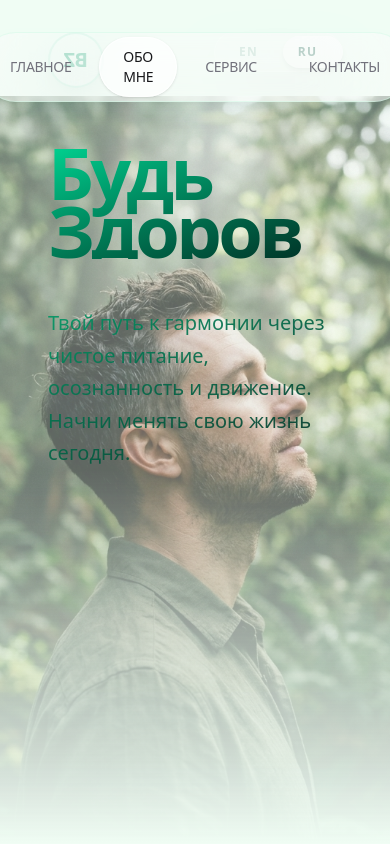
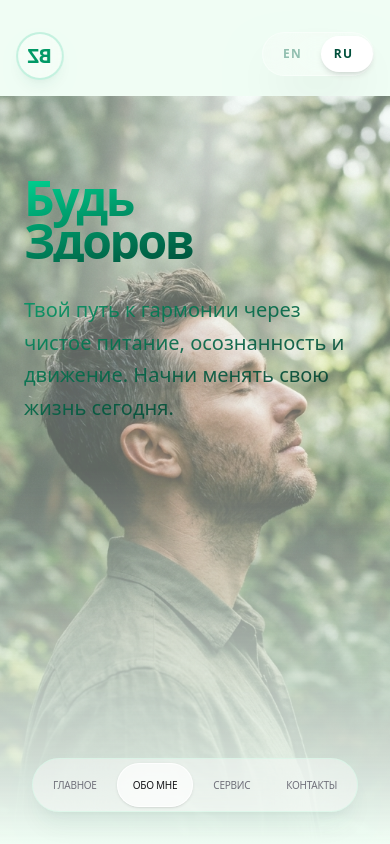
Before and after one commit to Noh-sh/bud-zdorov-, a Next.js app: page /about in a window 390 px wide. Built offline with nearby package versions, Linux system fonts and the light colour scheme; a web font is replaced by a local one.

Commit message:
ispravil v mob versii raspolpozhenie navigatora

```diff
--- a/src/app/[locale]/page.tsx
+++ b/src/app/[locale]/page.tsx
@@ -6,10 +6,10 @@ export default function Home() {
   const t = useTranslations("Home");
 
   return (
-    <div className="flex-1 grid lg:grid-cols-2 lg:items-center p-12 lg:p-24 animate-fade relative overflow-hidden">
+    <div className="flex-1 grid lg:grid-cols-2 lg:items-center px-6 py-20 lg:p-24 animate-fade relative overflow-hidden">
       {/* Text Content */}
       <div className="max-w-4xl animate-slide-up z-10 relative">
-        <h1 className="font-playfair text-7xl lg:text-[11rem] font-black tracking-[-0.05em] leading-[0.8] mb-12 bg-gradient-to-br from-emerald-400 via-emerald-700 to-emerald-950 bg-clip-text text-transparent">
+        <h1 className="font-playfair text-5xl lg:text-[11rem] font-black tracking-[-0.05em] leading-[0.9] lg:leading-[0.8] mb-8 lg:mb-12 bg-gradient-to-br from-emerald-400 via-emerald-700 to-emerald-950 bg-clip-text text-transparent">
           {t("heroTitle1")}<br />{t("heroTitle2")}
         </h1>
         <p className="text-xl lg:text-2xl font-medium max-w-lg leading-relaxed bg-gradient-to-br from-emerald-600 to-emerald-950 bg-clip-text text-transparent opacity-90 font-outfit">
--- a/src/app/[locale]/services/page.tsx
+++ b/src/app/[locale]/services/page.tsx
@@ -50,14 +50,14 @@ function CourseCard({ course, t }: { course: any, t: any }) {
               <div
                 key={tier.id}
                 onClick={(e) => handlePriceSelect(e, tier.id)}
-                className={`text-center p-1.5 lg:p-2 rounded-xl transition-all border ${selectedPrice === tier.id ? "bg-emerald-500/20 border-emerald-400/50 scale-110 shadow-lg shadow-emerald-500/20" : "border-transparent opacity-60 hover:opacity-100 hover:bg-white/5"}`}
+                className={`text-center p-2 lg:p-2 rounded-xl transition-all border min-h-[44px] flex flex-col justify-center ${selectedPrice === tier.id ? "bg-emerald-500/20 border-emerald-400/50 scale-105 lg:scale-110 shadow-lg shadow-emerald-500/20" : "border-transparent opacity-60 hover:opacity-100 hover:bg-white/5"}`}
               >
                 <p className={`text-[8px] lg:text-[9px] uppercase font-black tracking-tighter ${selectedPrice === tier.id ? "text-white" : "text-emerald-300"}`}>{tier.label}</p>
                 <p className="text-[11px] lg:text-sm font-black font-playfair">{tier.price}</p>
               </div>
             ))}
           </div>
-          <button onClick={handleBuy} className="px-3 py-2 lg:px-4 lg:py-2 bg-emerald-500 text-white text-[9px] lg:text-[10px] font-black uppercase tracking-widest rounded-full hover:bg-emerald-400 transition-all active:scale-95 shadow-lg shadow-emerald-900/20">{t("buy")}</button>
+          <button onClick={handleBuy} className="px-4 py-3 lg:px-4 lg:py-2 bg-emerald-500 text-white text-[10px] font-black uppercase tracking-widest rounded-full hover:bg-emerald-400 transition-all active:scale-95 shadow-lg shadow-emerald-900/20">{t("buy")}</button>
         </div>
       </motion.div>
     </div>
@@ -106,7 +106,7 @@ function Questionnaire({ t, courses }: { t: any, courses: any }) {
               <h3 className="font-playfair text-xl lg:text-2xl font-black text-zinc-900 uppercase tracking-tight">{t("questionnaire_title")}</h3>
               <p className="font-outfit text-sm lg:text-base text-zinc-500 font-medium leading-relaxed">{t("questionnaire_desc")}</p>
             </div>
-            <button onClick={() => setStep("quiz")} className="w-full py-3.5 bg-emerald-600 text-white font-bold rounded-2xl hover:bg-emerald-700 transition-all shadow-lg shadow-emerald-900/10 active:scale-95 font-outfit tracking-widest uppercase text-xs">{t("questionnaire_start")}</button>
+            <button onClick={() => setStep("quiz")} className="w-full py-4 lg:py-3.5 bg-emerald-600 text-white font-bold rounded-2xl hover:bg-emerald-700 transition-all shadow-lg shadow-emerald-900/10 active:scale-95 font-outfit tracking-widest uppercase text-xs">{t("questionnaire_start")}</button>
           </motion.div>
         )}
 
--- a/src/app/globals.css
+++ b/src/app/globals.css
@@ -15,9 +15,24 @@
 }
 
 html, body {
-  height: 100%;
-  overflow: hidden; /* No scroll allowed */
+  min-height: 100%;
+  overflow-x: hidden;
   background: var(--background);
+}
+
+/* Enable scroll only for mobile/tablet */
+@media (max-width: 1024px) {
+  html, body {
+    overflow-y: auto;
+  }
+}
+
+/* Keep desktop static */
+@media (min-width: 1025px) {
+  html, body {
+    height: 100%;
+    overflow-y: hidden;
+  }
 }
 
 body {
@@ -28,14 +43,13 @@ body {
 .app-container {
   display: flex;
   flex-direction: column;
-  height: 100vh;
+  min-height: 100vh;
   width: 100vw;
 }
 
 .app-content {
   flex: 1;
   position: relative;
-  overflow: hidden;
   display: flex;
   flex-direction: column;
 }
--- a/src/components/LanguagePicker.tsx
+++ b/src/components/LanguagePicker.tsx
@@ -26,15 +26,15 @@ export default function LanguagePicker() {
   };
 
   return (
-    <div className="fixed top-8 right-12 z-50 pointer-events-auto">
-      <div className="relative flex items-center p-1 bg-white/20 backdrop-blur-2xl border border-white/40 rounded-full shadow-2xl shadow-emerald-950/10 h-10 w-32">
+    <div className="fixed top-8 right-4 lg:right-12 z-50 pointer-events-auto">
+      <div className="relative flex items-center p-1 bg-white/20 backdrop-blur-2xl border border-white/40 rounded-full shadow-2xl shadow-emerald-950/10 h-11 lg:h-10 w-28 lg:w-32">
         {/* Animated Background Slider */}
         <motion.div
           layoutId="active-lang"
-          className="absolute h-8 w-[60px] bg-white rounded-full shadow-md z-0"
+          className="absolute h-9 lg:h-8 w-[52px] lg:w-[60px] bg-white rounded-full shadow-md z-0"
           initial={false}
           animate={{
-            x: locale === "en" ? 0 : 64,
+            x: locale === "en" ? 0 : 54,
           }}
           transition={{
             type: "spring",
--- a/src/components/Logo.tsx
+++ b/src/components/Logo.tsx
@@ -5,7 +5,7 @@ import React from "react";
 
 export default function Logo() {
   return (
-    <div className="fixed top-8 left-12 z-50">
+    <div className="fixed top-8 left-4 lg:left-12 z-50">
       <motion.div
         animate={{ rotateY: 360 }}
         transition={{
@@ -13,7 +13,7 @@ export default function Logo() {
           repeat: Infinity,
           ease: "linear",
         }}
-        className="flex items-center justify-center w-14 h-14 rounded-full border-2 border-emerald-500/20 bg-white/30 backdrop-blur-xl shadow-lg shadow-emerald-900/5 select-none"
+        className="flex items-center justify-center w-12 h-12 lg:w-14 lg:h-14 rounded-full border-2 border-emerald-500/20 bg-white/30 backdrop-blur-xl shadow-lg shadow-emerald-900/5 select-none"
       >
         <span className="font-playfair font-black text-xl text-emerald-600 tracking-tight">
           BZ
--- a/src/components/Navbar.tsx
+++ b/src/components/Navbar.tsx
@@ -17,15 +17,15 @@ export default function Navbar() {
   const pathname = usePathname();
 
   return (
-    <nav className="fixed top-8 left-0 right-0 z-50 flex justify-center px-6 pointer-events-none">
-      <div className="flex items-center gap-1 p-1 bg-white/40 backdrop-blur-2xl border border-emerald-100/50 rounded-full shadow-xl shadow-emerald-900/5 transition-all pointer-events-auto">
+    <nav className="fixed bottom-8 lg:bottom-auto lg:top-8 left-0 right-0 z-50 flex justify-center px-4 lg:px-6 pointer-events-none">
+      <div className="flex items-center gap-1 p-1 bg-white/40 backdrop-blur-2xl border border-emerald-100/50 rounded-full shadow-xl shadow-emerald-900/5 transition-all pointer-events-auto overflow-hidden">
         {navItems.map((item) => {
           const isActive = pathname === item.href;
           return (
             <Link
               key={item.href}
               href={item.href}
-              className={`relative px-6 py-2.5 text-sm font-medium tracking-tight transition-colors duration-300 rounded-full font-outfit ${
+              className={`relative px-4 lg:px-6 py-3 lg:py-2.5 text-[10px] lg:text-sm font-medium tracking-tight transition-colors duration-300 rounded-full font-outfit min-h-[44px] flex items-center ${
                 isActive ? "text-zinc-900" : "text-zinc-500 hover:text-zinc-800"
               }`}
             >
```
Also changed, not shown: .agent/skills/component-builder.md, .agent/skills/mobile-first-workflow.md (added), 1 other file (tests, documents, lock files or other folders).
